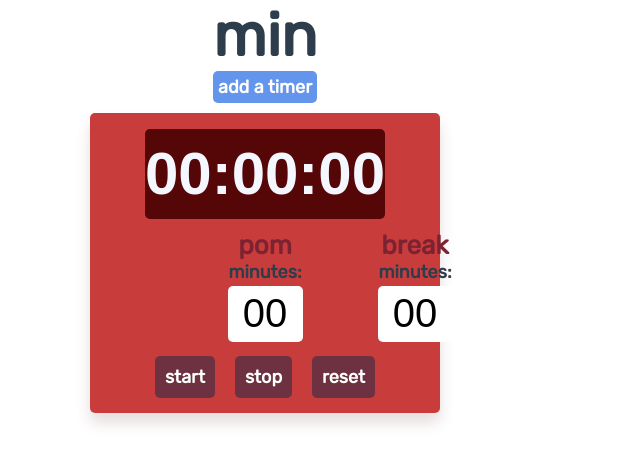
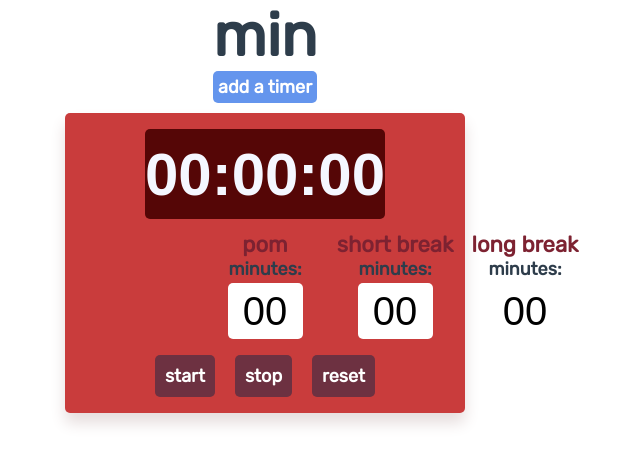
Before and after one commit to SarnaKhmel/min-client, a React (Create React App) app: page / in a window 1280 px wide. Shown: the top 464 px of the page, without its empty margins (375-1015 px from the left). Built offline with nearby package versions, Linux system fonts and the light colour scheme; a web font is replaced by a local one.

Commit message:
added longBreak input and corresponding state values

```diff
--- a/src/components/Timer/Timer.css
+++ b/src/components/Timer/Timer.css
@@ -76,6 +76,7 @@
 /* Pomodoro Styling */
 .timer.pom {
     height: 280px;
+    width: 380px;
     background-color: rgb(201, 60, 60);
 
 }
@@ -104,7 +105,7 @@
 
 
 .timer.pom h3 {
-    font-size: 26px;
+    font-size: 22px;
     padding: 0;
     margin: 0;
     color: rgb(125, 34, 49);
@@ -114,7 +115,7 @@
     display: flex;
     align-items: center;
     justify-content: space-around;
-    width: 150px;
+    width: 130px;
 }
 
 .pom-inputs {
--- a/src/components/Timer/Timer.js
+++ b/src/components/Timer/Timer.js
@@ -8,9 +8,12 @@ export default class Timer extends Component {
 
   state = {
     pomLength: 0,
+    currentTime: 0,
     breakLength: 0,
-    currentTime: 0,
     breakTime: 0,
+    longBreakLength: 0,
+    longBreakTime: 0,
+    longBreakMinutes: "00",
     intervalNum: null,
     timerRunning: false,
     timerHours: "00",
@@ -157,20 +160,31 @@ export default class Timer extends Component {
 
   // Callback for handleInputChange that sets the given portion of state equal to the provided minutes value calculated in seconds format
   setStateFromMinuteInput = (statePortion) => {
-
-    if (statePortion === "currentTime") {
-      const time = this.calculateTimeIntegerFromMinuteInputOnly(this.state.timerMinutes);
+    let time;
+    switch (statePortion) {
+      case "currentTime":
+        time = this.calculateTimeIntegerFromMinuteInputOnly(this.state.timerMinutes);
         this.setState({
           pomLength: time,
           currentTime: time
         });
-    }
-    else if (statePortion === "breakTime") {
-      const time = this.calculateTimeIntegerFromMinuteInputOnly(this.state.breakMinutes);
+        break;
+      case "breakTime":
+        time = this.calculateTimeIntegerFromMinuteInputOnly(this.state.breakMinutes);
         this.setState({
           breakLength: time,
           breakTime: time
         });
+        break;
+      case "longBreakTime":
+        time = this.calculateTimeIntegerFromMinuteInputOnly(this.state.longBreakMinutes);
+        this.setState({
+          longBreakLength: time,
+          longBreakTime: time
+        });
+        break;
+      default:
+        return;
     }
   }
 
@@ -192,6 +206,7 @@ export default class Timer extends Component {
 
   // Conditionally renders a normal timer or pomodoro dependent on state.isPomodoro
   render() {
+    console.log(this.state.longBreakTime);
     if (this.state.isPomodoro) {
       return (
         <div className={this.renderPomClassBasedOnIsBreak()}>
@@ -207,11 +222,20 @@ export default class Timer extends Component {
               </div>
             </div>
             <div className="break-inputs">
-              <h3>break</h3>
+              <h3>short break</h3>
               <div className="length-input-wrapper">
                 <label className="length-input-label">
                   minutes:
                   <input maxLength="2" className="length-input" type="text" value={this.state.breakMinutes} onChange={this.handleInputChange.bind(this, () => this.setStateFromMinuteInput("breakTime"))} name="breakMinutes" />
+                </label>
+              </div>
+            </div>
+            <div className="break-inputs">
+              <h3>long break</h3>
+              <div className="length-input-wrapper">
+                <label className="length-input-label">
+                  minutes:
+                  <input maxLength="2" className="length-input" type="text" value={this.state.longBreakMinutes} onChange={this.handleInputChange.bind(this, () => this.setStateFromMinuteInput("longBreakTime"))} name="longBreakMinutes" />
                 </label>
               </div>
             </div>
```
Lines whose indentation alone changed are shown as unchanged.
